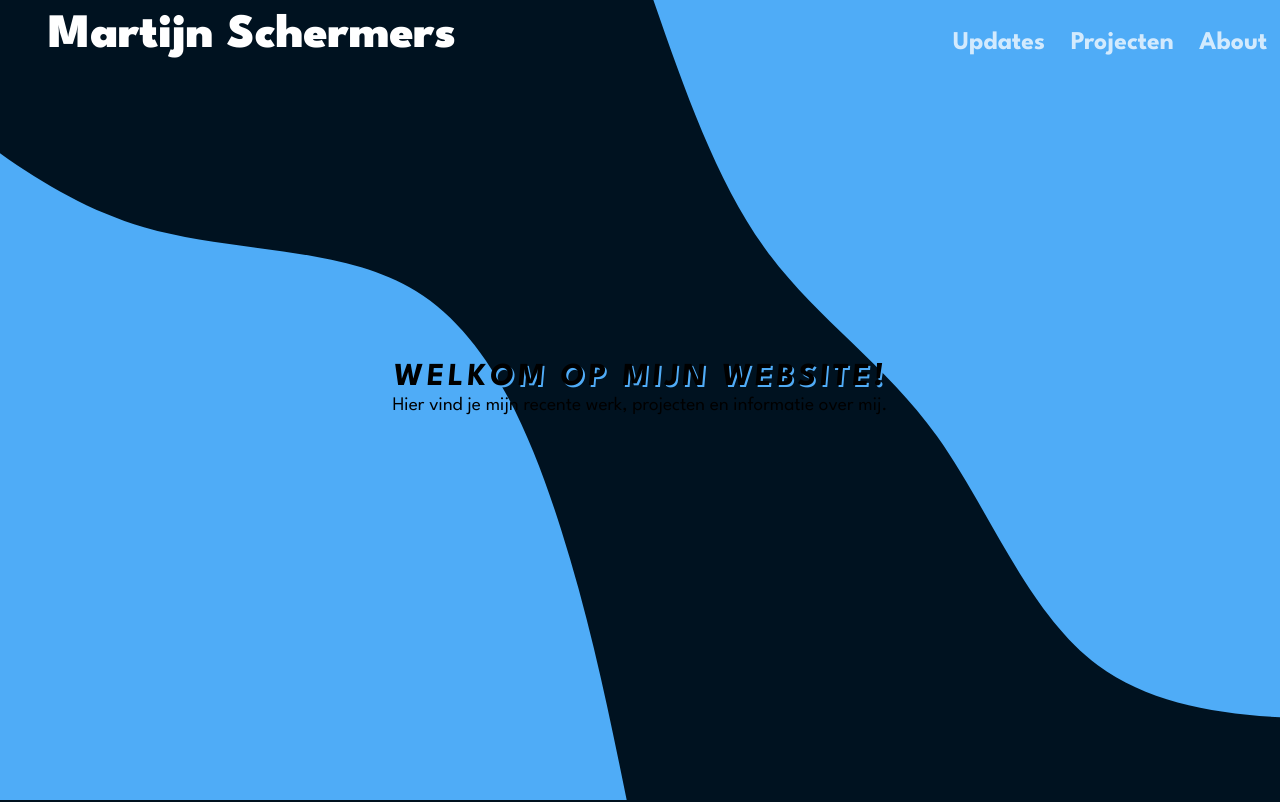
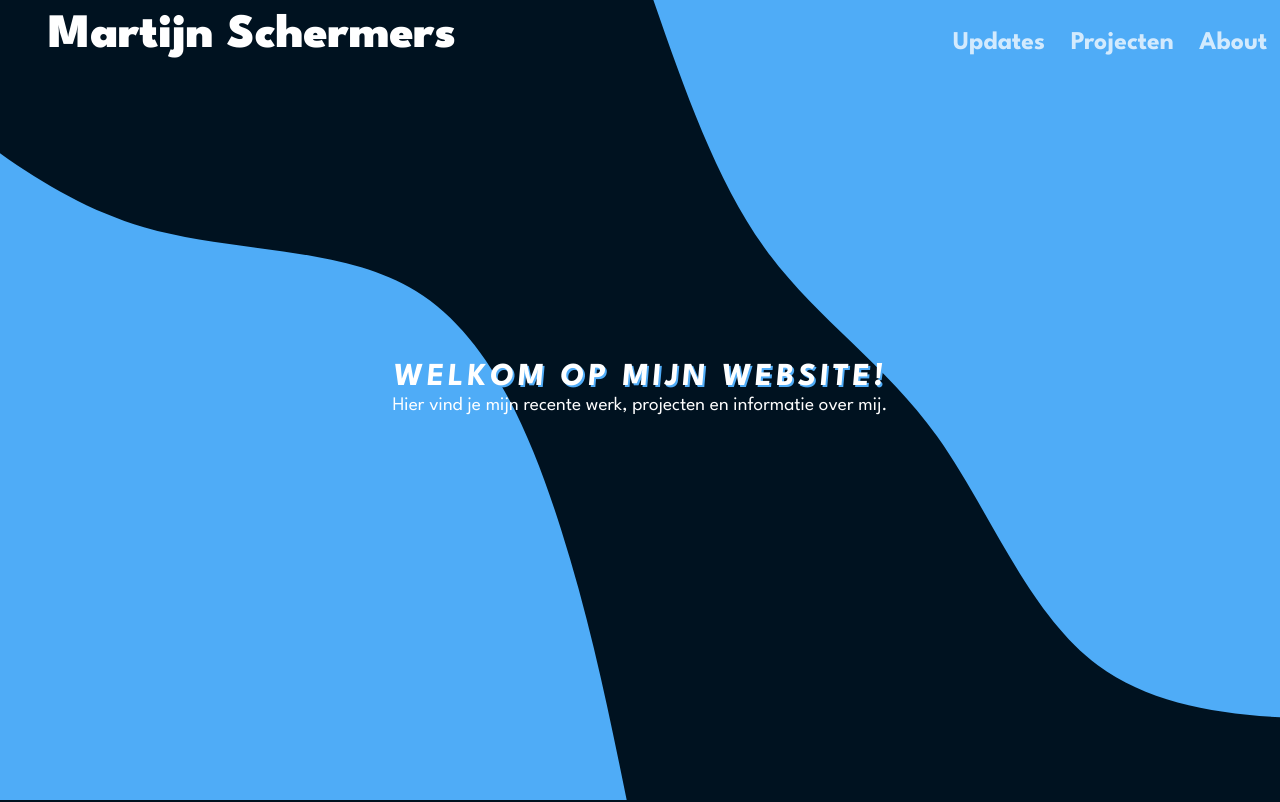
Before and after one commit to martijnschermers/personal-portfolio, a Svelte app: page / in a window 1280 px wide. Shown: the top 802 px of the page. Built offline with nearby package versions, Linux system fonts and the light colour scheme; no server answers.

Commit message:
Update: --white to --content

```diff
--- a/src/assets/global.css
+++ b/src/assets/global.css
@@ -36,12 +36,12 @@
 }
 
 ::-moz-selection {
-	color: var(--white);
+	color: var(--content);
 	background: var(--primary);
 }
 
 ::selection {
-	color: var(--white);
+	color: var(--content);
 	background: var(--primary);
 }
 
@@ -53,7 +53,7 @@ body {
 	font-size: 0.8em;
 	font-family: "League Spartan", 'Times New Roman', Times, serif;
 	background-color: var(--base);
-	color: var(--white);
+	color: var(--content);
 }
 
 h1 {
```
